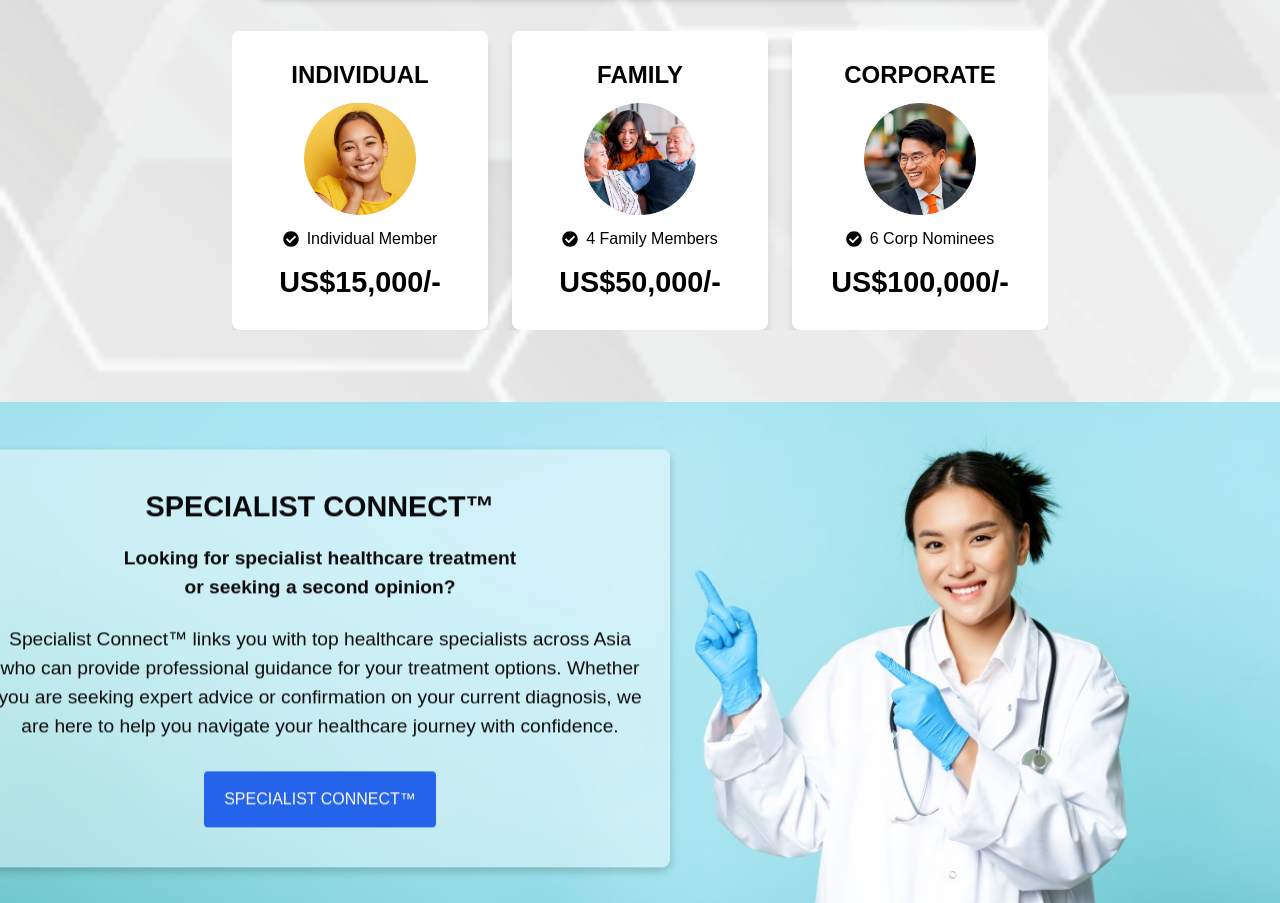
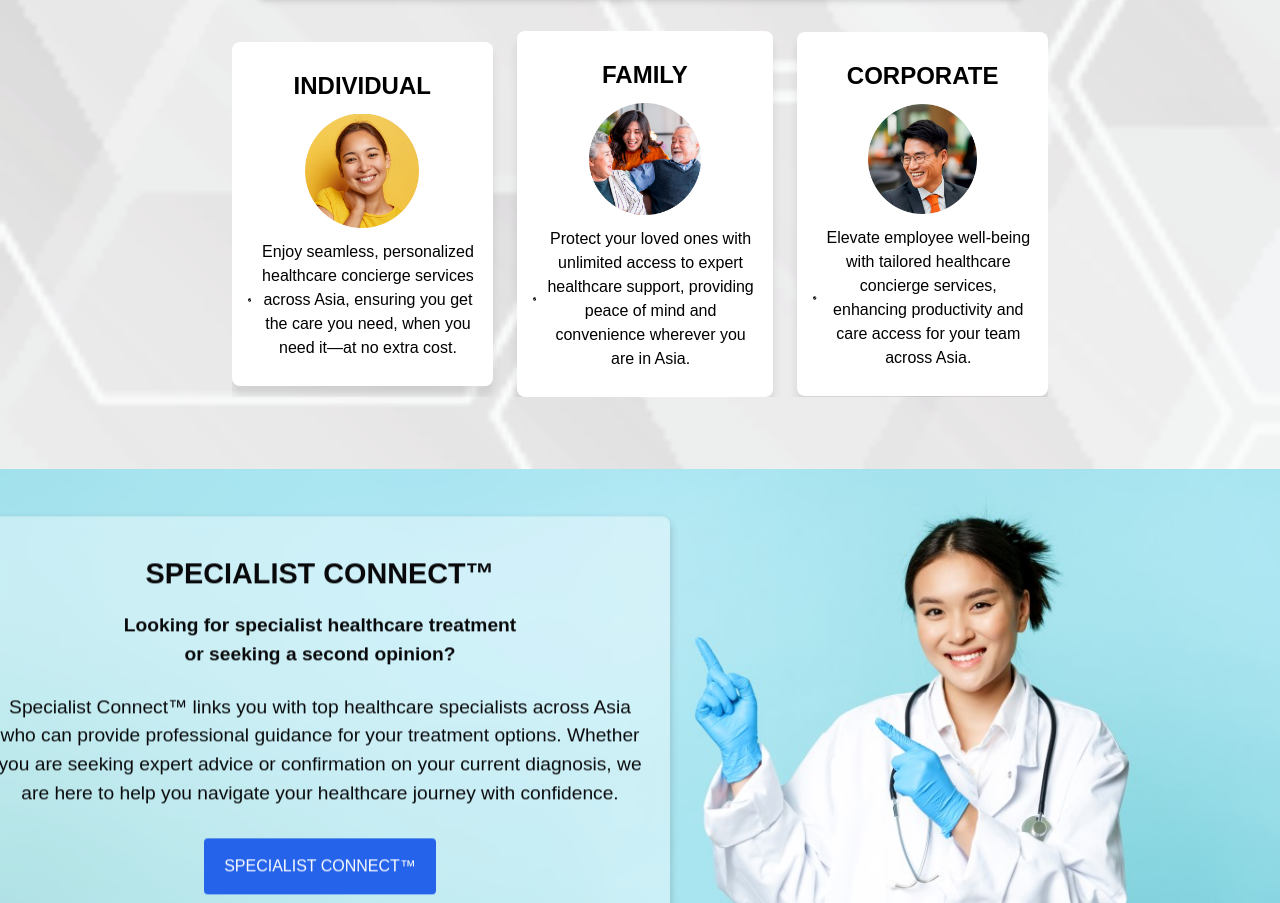
Before and after one commit to ywlee8888/funderasia_nextjs, a Next.js app: page / in a window 1280 px wide. Shown: the part 2521-3424 px from the top of the page. Built offline with nearby package versions, Linux system fonts and the light colour scheme.

Commit message:
Update Membership Tiers

```diff
--- a/components/cards/membership.tsx
+++ b/components/cards/membership.tsx
@@ -6,11 +6,10 @@ interface CardProps {
   imageSrc: string;
   title: string;
   description: string;
-  price: string;
   icon: IconType;
 }
 
-const TextIconCard: React.FC<CardProps> = ({ imageSrc, title, description, price, icon: Icon }) => {
+const TextIconCard: React.FC<CardProps> = ({ imageSrc, title, description, icon: Icon }) => {
   return (
     <div className={styles.card}>
       <h2 className={styles.cardTitle}>{title}</h2>
@@ -19,7 +18,6 @@ const TextIconCard: React.FC<CardProps> = ({ imageSrc, title, description, price
         <Icon style={{ marginRight: '8px', verticalAlign: 'middle' }} />
         {description}
       </p>
-      <p className={styles.cardPrice}>{price}</p>
     </div>
   );
 };
--- a/components/cards/membershipTiers.tsx
+++ b/components/cards/membershipTiers.tsx
@@ -1,6 +1,6 @@
 import React, { useState } from "react";
 import TextIconCard from "./membership";
-import styles from './membership.module.css';
+import styles from "./membership.module.css";
 import { FaCheckCircle } from "react-icons/fa";
 
 const MembershipCardContainer: React.FC = () => {
@@ -8,20 +8,20 @@ const MembershipCardContainer: React.FC = () => {
     {
       imageSrc: "/img/individual.jpg",
       title: "INDIVIDUAL",
-      description: "Individual Member",
-      price: "US$15,000/-",
+      description:
+        "Enjoy seamless, personalized healthcare concierge services across Asia, ensuring you get the care you need, when you need it—at no extra cost.",
     },
     {
       imageSrc: "/img/family.jpg",
       title: "FAMILY",
-      description: "4 Family Members",
-      price: "US$50,000/-",
+      description:
+        "Protect your loved ones with unlimited access to expert healthcare support, providing peace of mind and convenience wherever you are in Asia.",
     },
     {
       imageSrc: "/img/corporate_executives.jpg",
       title: "CORPORATE",
-      description: "6 Corp Nominees",
-      price: "US$100,000/-",
+      description:
+        "Elevate employee well-being with tailored healthcare concierge services, enhancing productivity and care access for your team across Asia.",
     },
   ];
 
@@ -53,7 +53,6 @@ const MembershipCardContainer: React.FC = () => {
             imageSrc={card.imageSrc}
             title={card.title}
             description={card.description}
-            price={card.price}
             icon={FaCheckCircle}
           />
         ))}
```
